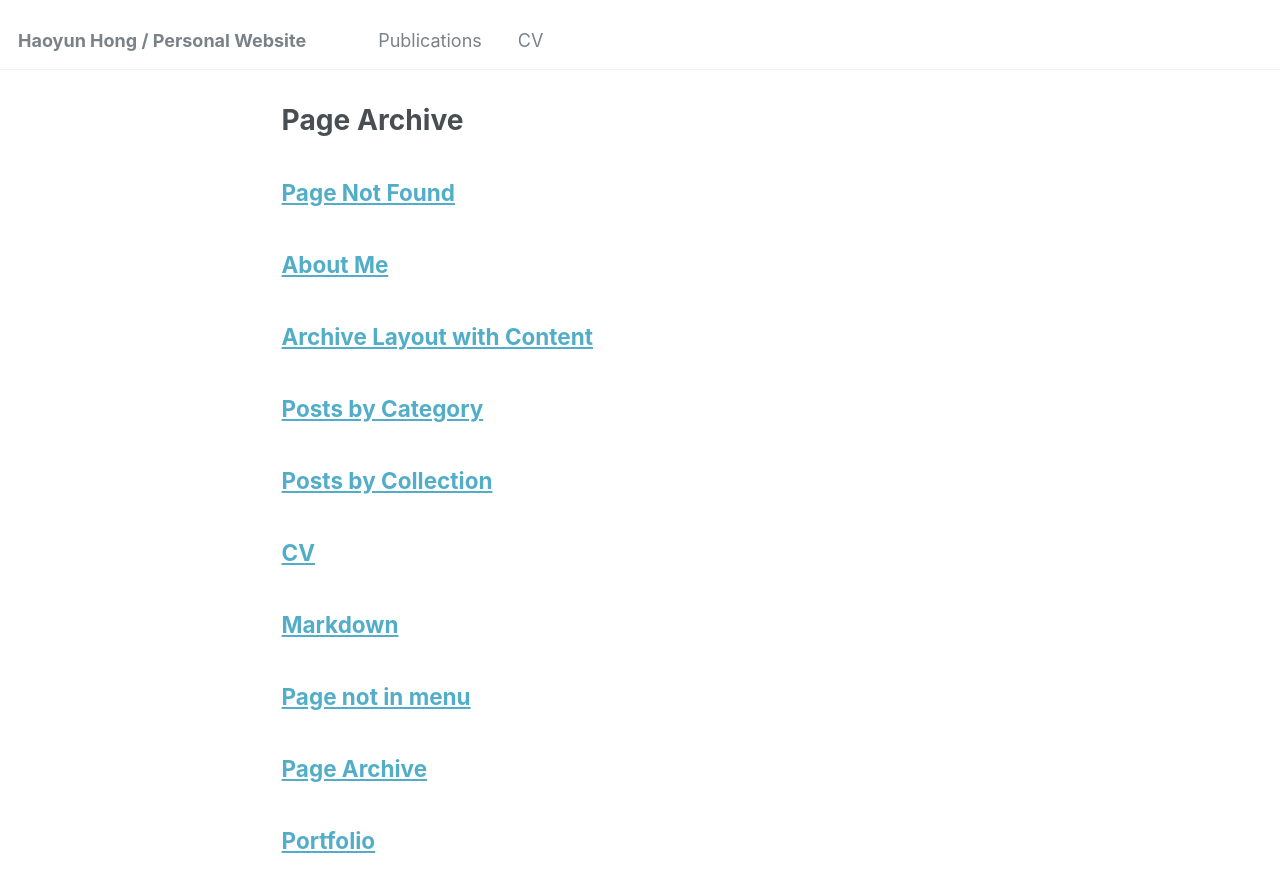
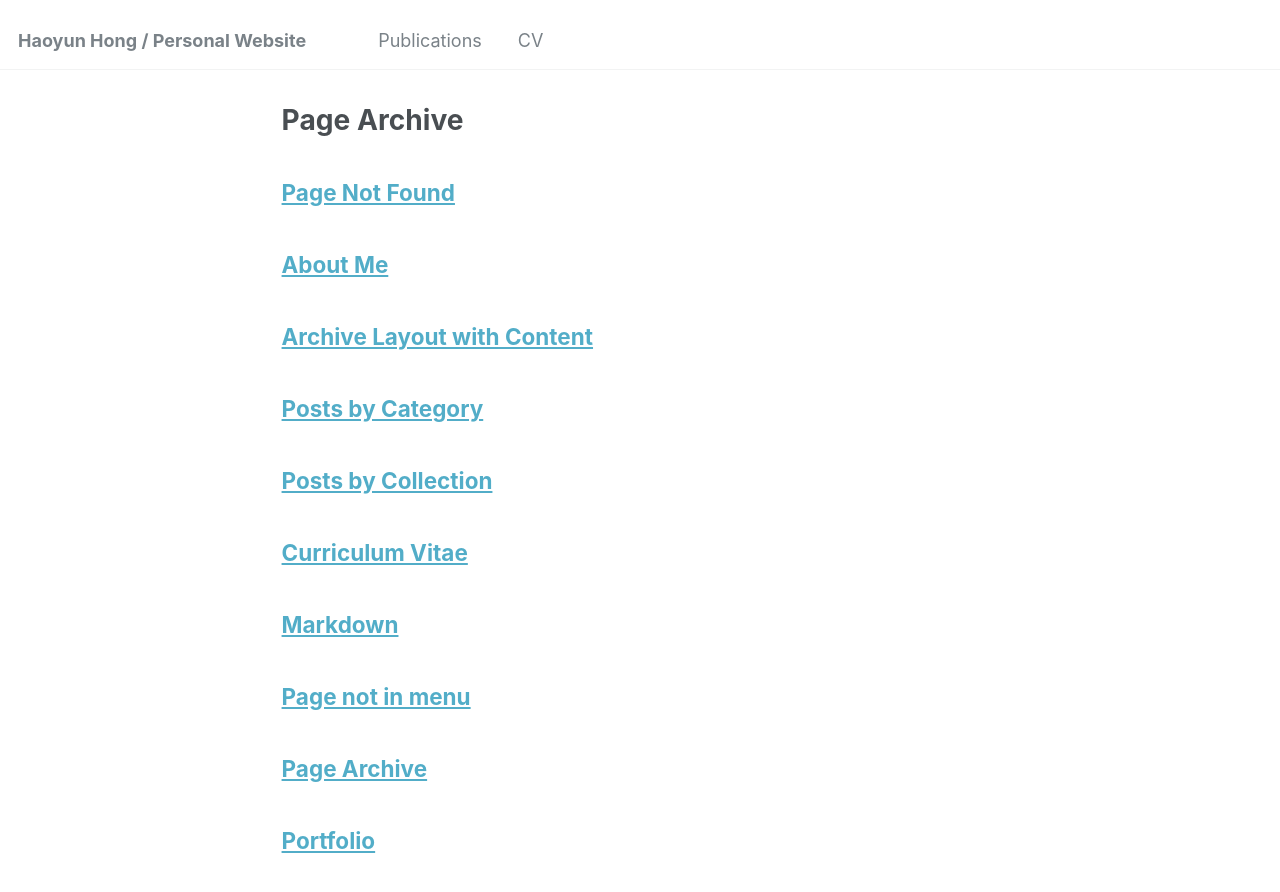
Before and after one commit to Haoyun-Hong/Haoyun-Hong.github.io, a Jekyll site: the page built from _pages/page-archive.html, in a window 1280 px wide and 900 px high. Shown: the top 892 px of the window. Built offline with Jekyll 4.4.1, drawn with Linux system fonts in a browser that asks for light colours.

Commit message:
changed CV style

```diff
--- a/_pages/cv.md
+++ b/_pages/cv.md
@@ -1,6 +1,6 @@
 ---
 layout: archive
-title: "CV"
+title: "Curriculum Vitae"
 permalink: /cv/
 author_profile: true
 redirect_from:
@@ -8,8 +8,6 @@
 ---
 
 
-## View My CV
-
 <iframe src="/files/Haoyun_Hong_CV.pdf" width="100%" height="800px" style="border:none;"></iframe>
 
 <p style="text-align:center; margin-top:1em;">
```
